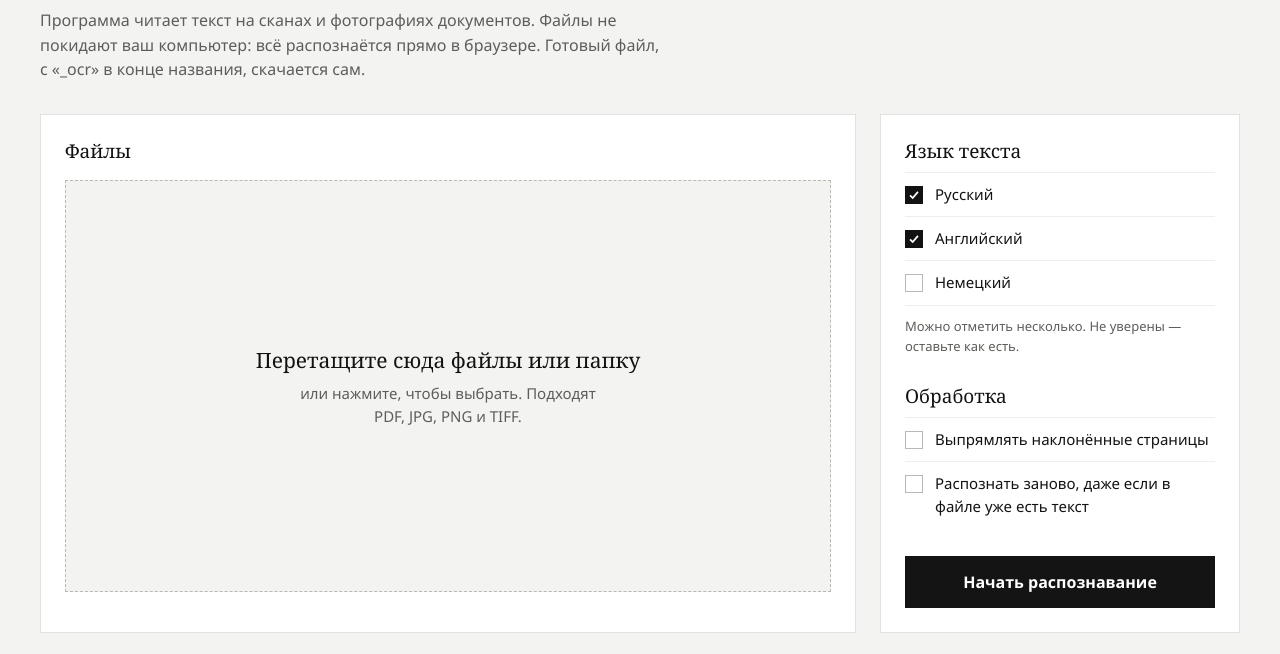
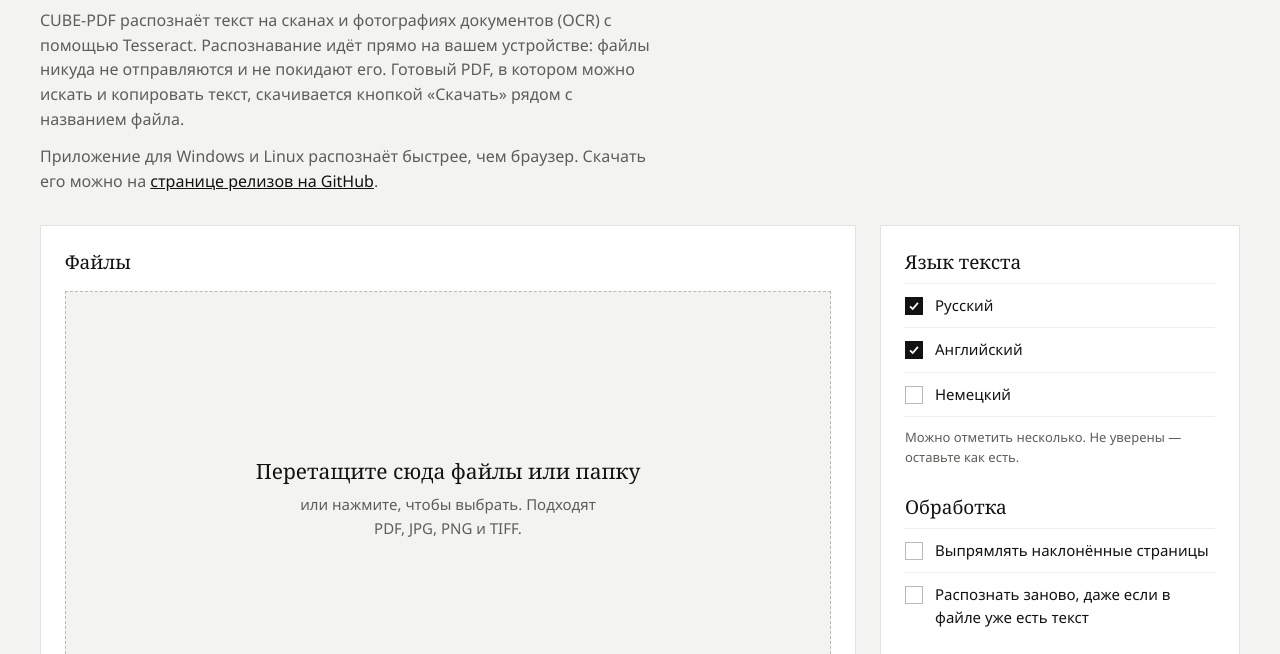
Before and after one commit to Kseen715/cube-pdf, a plain HTML site: page web/index.html in a window 1280 px wide. Shown: the part 138-792 px from the top of the page. Drawn offline with Linux system fonts and the light colour scheme; a web font is replaced by a local one.

Commit message:
feat: enhance web version download process and update UI elements

```diff
--- a/web/app.css
+++ b/web/app.css
@@ -268,6 +268,10 @@
     margin-top: 12px;
     color: var(--muted);
     font-size: 16px;
+}
+
+.lede a {
+    color: var(--text);
 }
 
 /* --- the two panels -------------------------------------------------- */
--- a/web/index.html
+++ b/web/index.html
@@ -41,6 +41,10 @@
   <div class="title">
     <h1>Сделать PDF, в котором можно искать текст</h1>
     <p class="lede" id="intro"></p>
+    <p class="lede" id="native" hidden>Приложение для Windows и Linux
+      распознаёт быстрее, чем браузер. Скачать его можно на
+      <a id="releases" target="_blank" rel="noopener">странице релизов
+      на GitHub</a>.</p>
   </div>
 
   <div class="layout">
--- a/web/js/app.js
+++ b/web/js/app.js
@@ -3,7 +3,7 @@
 // app (engine-desktop.js); the engine is the only difference.
 
 import {
-    APP_NAME, DEFAULT_LANGUAGES, LANGUAGES, hasInputExtension,
+    APP_NAME, DEFAULT_LANGUAGES, LANGUAGES, RELEASES_URL, hasInputExtension,
 } from './config.js';
 import * as dialogs from './dialogs.js';
 import { State, TaskList } from './tasks.js';
@@ -38,7 +38,7 @@
 class App {
     constructor(engine) {
         this.engine = engine;
-        this.list = new TaskList($('tasks'),
+        this.list = new TaskList($('tasks'), engine.actions.rowLabel,
             (task) => this.taskActivated(task));
         this.settings = loadSettings();
         this.running = false;
@@ -50,6 +50,8 @@
 
         document.title = APP_NAME;
         $('intro').textContent = engine.intro;
+        $('native').hidden = engine.kind !== 'web';
+        $('releases').href = RELEASES_URL;
         this.buildLanguages();
         this.connect();
         this.applySettings();
@@ -311,7 +313,7 @@
 
         this.engine.attention();
         if (batch.length === 1 && failed.length) dialogs.showError(failed[0]);
-        else if (done.length)
+        else if (done.length && this.engine.actions.doneDialog)
             dialogs.showDone(done, failed, this.engine.actions);
         else if (failed.length) dialogs.showAllFailed();
     }
--- a/web/js/config.js
+++ b/web/js/config.js
@@ -3,6 +3,7 @@
 
 export const APP_NAME = 'CUBE-PDF';
 export const SOURCE_URL = 'https://github.com/Kseen715/cube-pdf';
+export const RELEASES_URL = `${SOURCE_URL}/releases`;
 export const OUTPUT_SUFFIX = '_ocr';
 
 // Tesseract code -> label shown in the UI, in display order
--- a/web/js/engine-desktop.js
+++ b/web/js/engine-desktop.js
@@ -26,9 +26,11 @@
         this.actions = {
             whereSingle: 'Он лежит рядом с исходным.',
             whereMany: 'Новые файлы лежат рядом с исходными.',
+            rowLabel: 'Открыть',
             openLabel: 'Открыть файл',
             open: (task) => tauri.opener.openPath(task.result),
             reveal: (task) => tauri.opener.revealItemInDir(task.result),
+            doneDialog: true,
         };
     }
 
--- a/web/js/engine-web.js
+++ b/web/js/engine-web.js
@@ -1,6 +1,6 @@
 // The web engine: the same OCR core, compiled to WebAssembly, runs in Web
 // Workers on this computer's processor. Files never leave the browser; each
-// result is downloaded.
+// result waits in memory until its row's button downloads it.
 
 import { OUTPUT_SUFFIX, hasInputExtension } from './config.js';
 
@@ -109,16 +109,16 @@
 export class WebEngine {
     constructor() {
         this.kind = 'web';
-        this.intro = 'Программа читает текст на сканах и фотографиях ' +
-            'документов. Файлы не покидают ваш компьютер: всё распознаётся ' +
-            'прямо в браузере. Готовый файл, с ' +
-            `«${OUTPUT_SUFFIX}» в конце названия, скачается сам.`;
+        this.intro = 'CUBE-PDF распознаёт текст на сканах и фотографиях ' +
+            'документов (OCR) с помощью Tesseract. Распознавание идёт ' +
+            'прямо на вашем устройстве: файлы никуда не отправляются и не ' +
+            'покидают его. Готовый PDF, в котором можно искать и копировать ' +
+            'текст, скачивается кнопкой «Скачать» рядом с названием файла.';
+        // The row's button is the download, so no dialog after a batch
         this.actions = {
-            whereSingle: 'Он сохранён в папку загрузок.',
-            whereMany: 'Новые файлы сохранены в папку загрузок.',
-            openLabel: 'Открыть файл',
-            open: (task) => window.open(URL.createObjectURL(task.result)),
-            reveal: null,
+            rowLabel: 'Скачать',
+            open: (task) => download(task.result, task.output),
+            doneDialog: false,
         };
         this.pool = [];
         this.input = document.getElementById('file-input');
@@ -165,7 +165,6 @@
         const finished = this.process(task, options, onMessage).then(
             (blob) => {
                 task.result = blob;
-                download(blob, task.output);
                 onMessage({ event: 'done', output: task.output });
                 return 0;
             },
--- a/web/js/tasks.js
+++ b/web/js/tasks.js
@@ -31,11 +31,12 @@
     CANCELLED: 'cancelled',
 };
 
-// State -> [the word in the state column, the row's action]
+// State -> [the word in the state column, the row's action]; a finished
+// file's action is named by the engine
 const STATE_VIEW = {
     [State.WAITING]: ['Ждёт', ''],
     [State.RUNNING]: ['', ''],
-    [State.DONE]: ['Готово', 'Открыть'],
+    [State.DONE]: ['Готово', ''],
     [State.FAILED]: ['Ошибка', 'Причина'],
     [State.CANCELLED]: ['Остановлено', ''],
 };
@@ -104,9 +105,11 @@
 }
 
 export class TaskList {
+    // doneLabel: the action of a finished file;
     // onActivate(task): open a finished file or explain a failed one
-    constructor(list, onActivate) {
+    constructor(list, doneLabel, onActivate) {
         this.element = list;
+        this.doneLabel = doneLabel;
         this.onActivate = onActivate;
         this.tasks = [];
     }
@@ -147,7 +150,8 @@
     }
 
     paint(task) {
-        const [word, action] = STATE_VIEW[task.state];
+        const [word, view] = STATE_VIEW[task.state];
+        const action = task.state === State.DONE ? this.doneLabel : view;
         const name = element('div', 'task-name');
         name.append(element('span', 'file', task.source.name),
             element('span', 'sub', task.note()));
```
Also changed, not shown: README.md.
